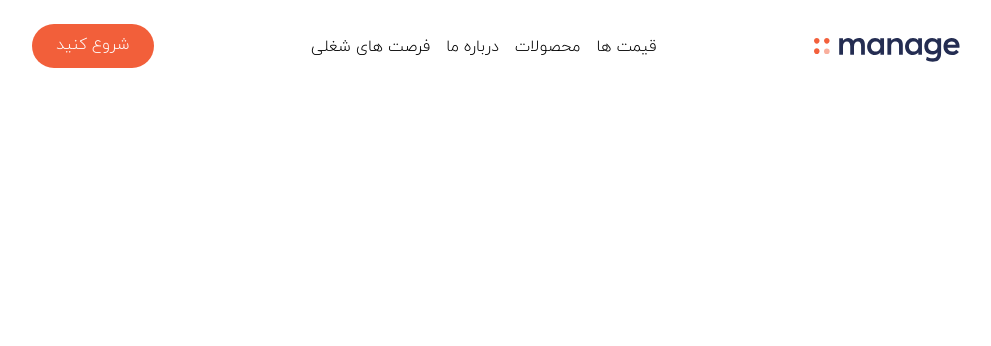
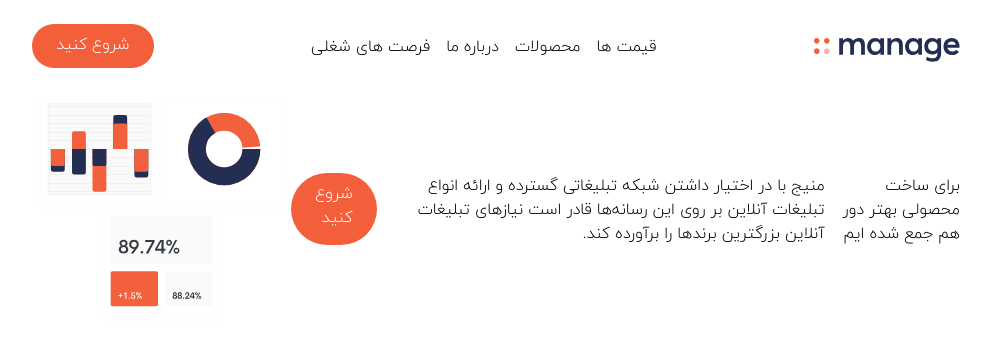
Before and after one commit to setykarimi/Landing-Page-By-Tailwind, a website: page index.html in a window 1280 px wide. Shown: the whole page, without its empty margins (144-1135 px from the left). Drawn offline with Linux system fonts and the light colour scheme.

Commit message:
add hero section

```diff
--- a/index.html
+++ b/index.html
@@ -19,7 +19,6 @@
             <div class="pt-2">
                 <img src="img/logo.svg" alt="">
             </div>
-
             <!-- Menu items -->
             <div class="hidden md:flex space-x-4 space-x-reverse">
                 <a href="#" class="hover:text-darkGrayishBlue">قیمت ها</a>
@@ -27,7 +26,6 @@
                 <a href="#" class="hover:text-darkGrayishBlue">درباره ما</a>
                 <a href="#" class="hover:text-darkGrayishBlue">فرصت های شغلی</a>
             </div>
-
             <!-- Button -->
             <a href="#"
                 class="hidden md:block p-3 px-6 pt-2 text-white bg-brightRed rounded-full baseline hover:bg-brighteRedLight">
@@ -35,6 +33,34 @@
             </a>
         </div>
     </nav>
+
+    <section id="hero">
+        <!-- Flex Container -->
+        <div class="container flex flex-col sm:flex-col-reverse md:flex-row items-center px-6 mx-auto t-10 space-y-0 md:space-y-0">
+            <!-- Right Item -->
+            <div class="flex flex-col mb-32 space-y-12 md:w-1/2">
+                <h1 class="msx-w-md text-xl font-bold text-center md:text-2xl md:text-right">
+                    برای ساخت محصولی بهتر دور هم جمع شده ایم
+                </h1>
+
+                <p class="max-w-sm text-center text-darkGrayishBlue md:text-right">
+                    منیج با در اختیار داشتن شبکه تبلیغاتی گسترده‌ و ارائه انواع تبلیغات آنلاین بر روی این رسانه‌ها قادر
+                    است نیازهای تبلیغات آنلاین بزرگترین برندها را برآورده کند.
+                </p>
+                <div class="flex justify-center">
+                    <a href="#"
+                        class="hidden md:block p-3 px-6 pt-2 text-white bg-brightRed rounded-full baseline hover:bg-brighteRedLight">
+                        شروع کنید
+                    </a>
+                </div>
+            </div>
+
+            <!-- Image -->
+            <div class="md:w-1/2">
+                <img src="img/illustration-intro.svg" alt="">
+            </div>
+        </div>
+    </section>
 </body>
 
 </html>
```
